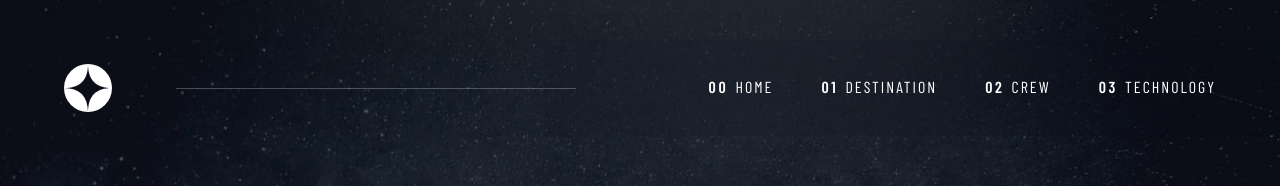
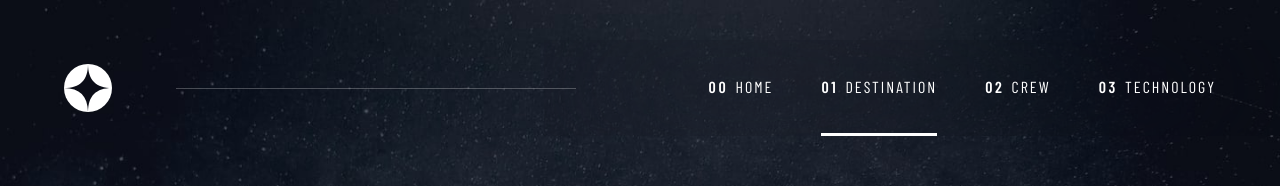
Before and after one commit to payman-hoseini/space-tourism-multi-page, a Next.js app: page /destination in a window 1280 px wide. Shown: the top 186 px of the page. Built offline with nearby package versions, Linux system fonts and the light colour scheme.

Commit message:
solve active links

```diff
--- a/src/app/components/header.tsx
+++ b/src/app/components/header.tsx
@@ -1,6 +1,9 @@
-import Link from "next/link";
+
+import ActiveLink from "./shared/activeLink";
+
 
 export default function Header(){
+
     return (
         <div className="flex  items-center pt-10 pl-16">
             <div>
@@ -9,18 +12,26 @@ export default function Header(){
             <div className="w-[560px] h-[1px] bg-white bg-opacity-25 ml-16 -mr-8 z-10"></div>
             <div className="bg-transparent/[0.05]">
                 <div className="text-white h-24  w-[736px] flex items-center justify-end px-16 headerb">
-                    <Link className="mr-12 flex items-center h-full border-b-[3px] border-b-transparent  hover:border-b-white/45 duration-700" href="/">
-                      <span className="font-Barlow-Condensed font-semibold tracking-[2.7px] mr-[7px]">00</span> <span className="font-Barlow-Condensed tracking-[2px]">HOME</span>
-                    </Link>
-                    <Link className="mr-12 flex items-center h-full border-b-[3px] border-b-transparent  hover:border-b-white/45 duration-700" href="/destination">
-                      <span className="font-Barlow-Condensed font-semibold tracking-[2.7px] mr-[7px]">01</span> <span className="font-Barlow-Condensed tracking-[2px]">DESTINATION</span>
-                    </Link>
-                    <Link className="mr-12 flex items-center h-full border-b-[3px] border-b-transparent  hover:border-b-white/45 duration-700" href="/crew">
-                      <span className="font-Barlow-Condensed font-semibold tracking-[2.7px] mr-[7px]">02</span> <span className="font-Barlow-Condensed tracking-[2px]">CREW</span>
-                    </Link>
-                    <Link className="flex items-center h-full border-b-[3px] border-b-transparent  hover:border-b-white/45 duration-700" href="/technology">
-                      <span className="font-Barlow-Condensed font-semibold tracking-[2.7px] mr-[7px]">03</span> <span className="font-Barlow-Condensed tracking-[2px]">TECHNOLOGY</span>
-                    </Link>
+                    <ActiveLink className="mr-12 flex items-center h-full border-b-[3px] border-b-transparent  hover:border-b-white/45 duration-700" href="/">
+                      <>
+                        <span className="font-Barlow-Condensed font-semibold tracking-[2.7px] mr-[7px]">00</span> <span className="font-Barlow-Condensed tracking-[2px]">HOME</span>
+                      </>
+                    </ActiveLink>
+                    <ActiveLink className="mr-12 flex items-center h-full border-b-[3px] border-b-transparent  hover:border-b-white/45 duration-700" href="/destination">
+                      <>
+                        <span className="font-Barlow-Condensed font-semibold tracking-[2.7px] mr-[7px]">01</span> <span className="font-Barlow-Condensed tracking-[2px]">DESTINATION</span>
+                      </>
+                    </ActiveLink>
+                    <ActiveLink className="mr-12 flex items-center h-full border-b-[3px] border-b-transparent  hover:border-b-white/45 duration-700" href="/crew">
+                      <>
+                        <span className="font-Barlow-Condensed font-semibold tracking-[2.7px] mr-[7px]">02</span> <span className="font-Barlow-Condensed tracking-[2px]">CREW</span>
+                      </>
+                    </ActiveLink>
+                    <ActiveLink className="flex items-center h-full border-b-[3px] border-b-transparent  hover:border-b-white/45 duration-700" href="/technology">
+                      <>
+                        <span className="font-Barlow-Condensed font-semibold tracking-[2.7px] mr-[7px]">03</span> <span className="font-Barlow-Condensed tracking-[2px]">TECHNOLOGY</span>
+                      </>
+                    </ActiveLink>
                 </div>
             </div>
         </div>
--- /dev/null
+++ b/src/app/components/shared/activeLink.tsx
@@ -0,0 +1,20 @@
+'use client'
+import Link from 'next/link';
+import { usePathname } from 'next/navigation'
+
+interface Props {
+    children : React.ReactElement,
+    href : string,
+    className : string
+}
+
+export default function ActiveLink ({children , ...props} : Props) {
+    const pathName = usePathname();
+    console.log(pathName)
+    return (
+        <Link href={props.href} className={`${props.href == pathName ? "border-b-white" : ""} ${props.className}`}>
+            {children}
+        </Link>
+    )
+
+}
--- /dev/null
+++ b/src/app/crew/page.tsx
@@ -0,0 +1,5 @@
+
+
+export default function Crew(){
+
+}
```
